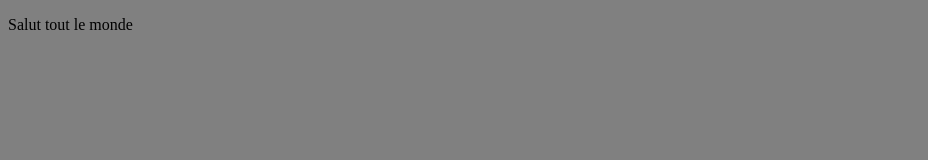
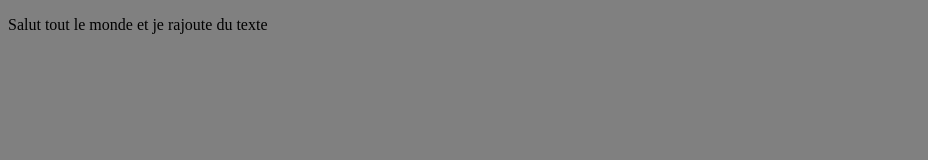
Before and after one commit to CyanJade-Fox/Test02, a plain HTML site: page index.html in a window 1280 px wide. Shown: the top 160 px of the page, without its empty margins (0-928 px from the left). Drawn offline with Linux system fonts and the light colour scheme.

Commit message:
rajout de texte

```diff
--- a/index.html
+++ b/index.html
@@ -7,7 +7,7 @@
 <body>
     <h1>Test... encore...mais faut bien.</h1>
 
-    <p>Salut tout le monde</p>
+    <p>Salut tout le monde et je rajoute du texte</p>
 
     <style type="text/css">
         body{
```
